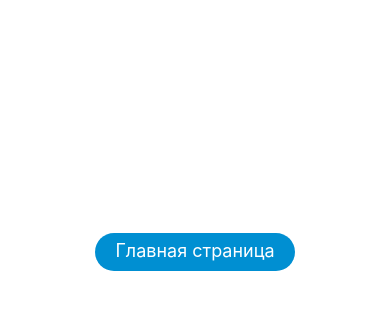
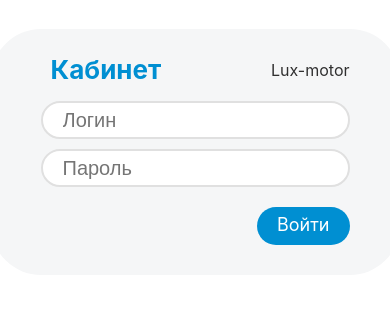
Before and after one commit to ashway/lm-cabinet, a Next.js app: page / in a window 390 px wide. Shown: the part 170-480 px from the top of the page. Built offline with nearby package versions, Linux system fonts and the light colour scheme.

Commit message:
Адаптив для страницы рекрутинга водителей #1

```diff
--- a/pages/index.jsx
+++ b/pages/index.jsx
@@ -7,7 +7,12 @@ class IndexPage extends React.Component {
     render() {
         return (
             <div className="login-form">
-                <Link href="/dashboard"><a className="button">Главная страница</a></Link>
+                <div>
+                    <div className="flex-block space-between mb20"><span className="ml10 h1 blue bold">Кабинет</span><span>Lux-motor</span></div>
+                    <div><input type="text" className="text-field" placeholder="Логин"/></div>
+                    <div><input type="password" className="text-field" placeholder="Пароль"/></div>
+                    <div className="taright mt20"><Link href="/catalog"><a className="button">Войти</a></Link></div>
+                </div>
             </div>
         )
     }
--- a/scss/style.scss
+++ b/scss/style.scss
@@ -40,6 +40,8 @@ a { text-decoration: none; color: #303030; }
 
 .white { color: #ffffff; }
 
+
+.ml10 { margin-left: 10px !important; }
 
 .mr10 { margin-right: 10px !important; }
 .mr20 { margin-right: 20px !important; }
@@ -121,6 +123,15 @@ a { text-decoration: none; color: #303030; }
 .login-form {
   @include flex($justify: center, $align: center);
   height: 100vh;
+
+  &>div:first-child {
+    position: relative;
+    top: -100px;
+    background-color: #f5f6f7;
+    border-radius: 50px;
+    padding: 30px 50px;
+    @include margin-between(10px);
+  }
 }
 
 .content {
```
Also changed, not shown: components/header.jsx (+6 -1 lines).
